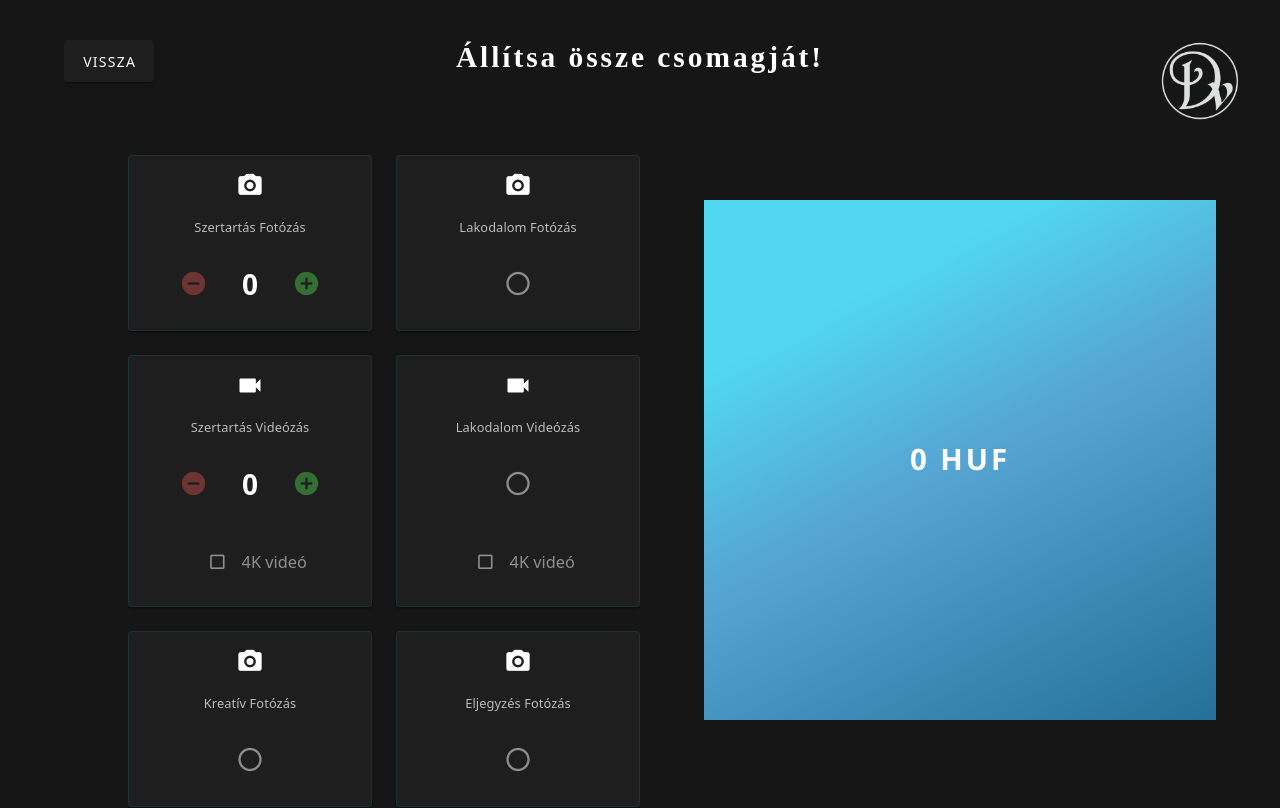
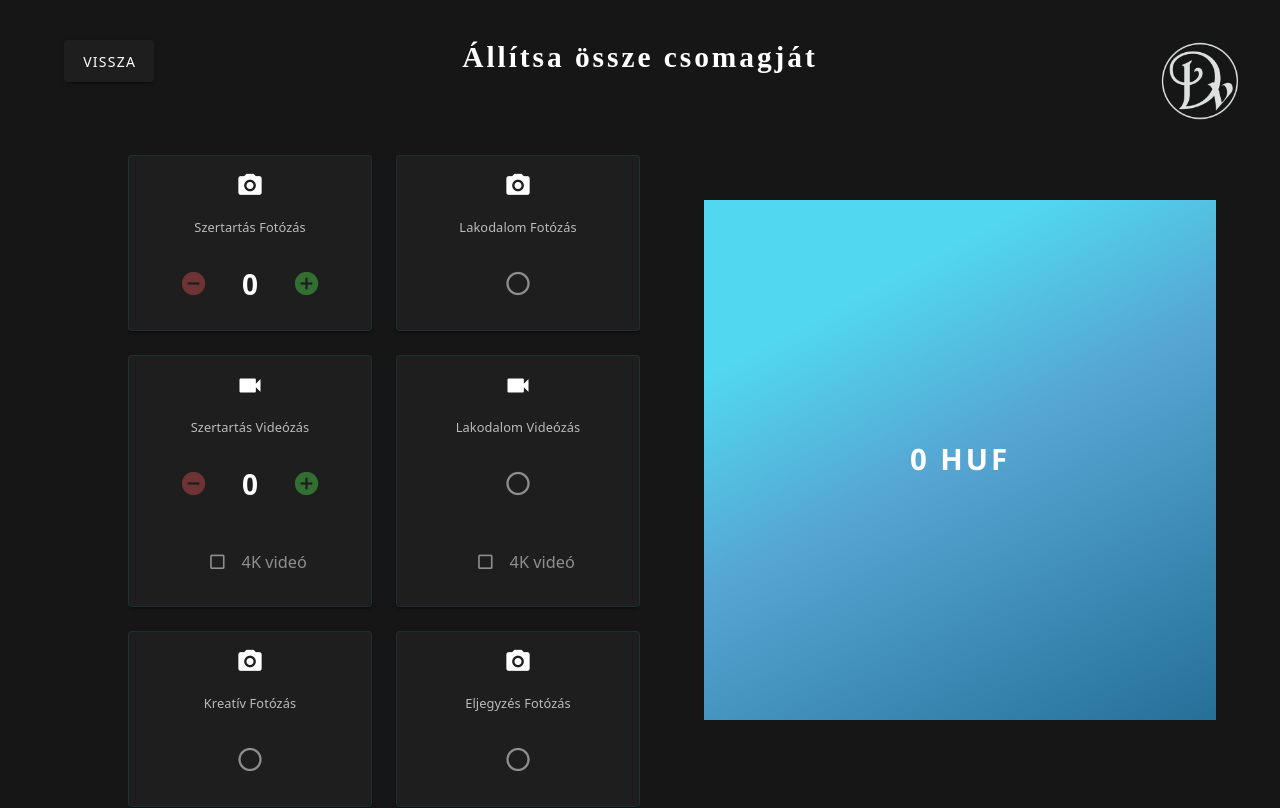
Before and after one commit to dglbalazs/dvstudionuxt, a Nuxt app: page /price in a window 1280 px wide. Shown: the top 808 px of the page. Built offline with nearby package versions, Linux system fonts and the light colour scheme; a web font is replaced by a local one.

Commit message:
na vegre mar soha tobbe vercelbuilder

```diff
--- a/pages/price.vue
+++ b/pages/price.vue
@@ -3,7 +3,7 @@
     <CcBackButton destination="/wedding"></CcBackButton>
     <div class="wedding-calc-page-title">
       <CcText
-        txt="Állítsa össze csomagját!"
+        txt="Állítsa össze csomagját"
         subtxt=""
         light
         center
```
